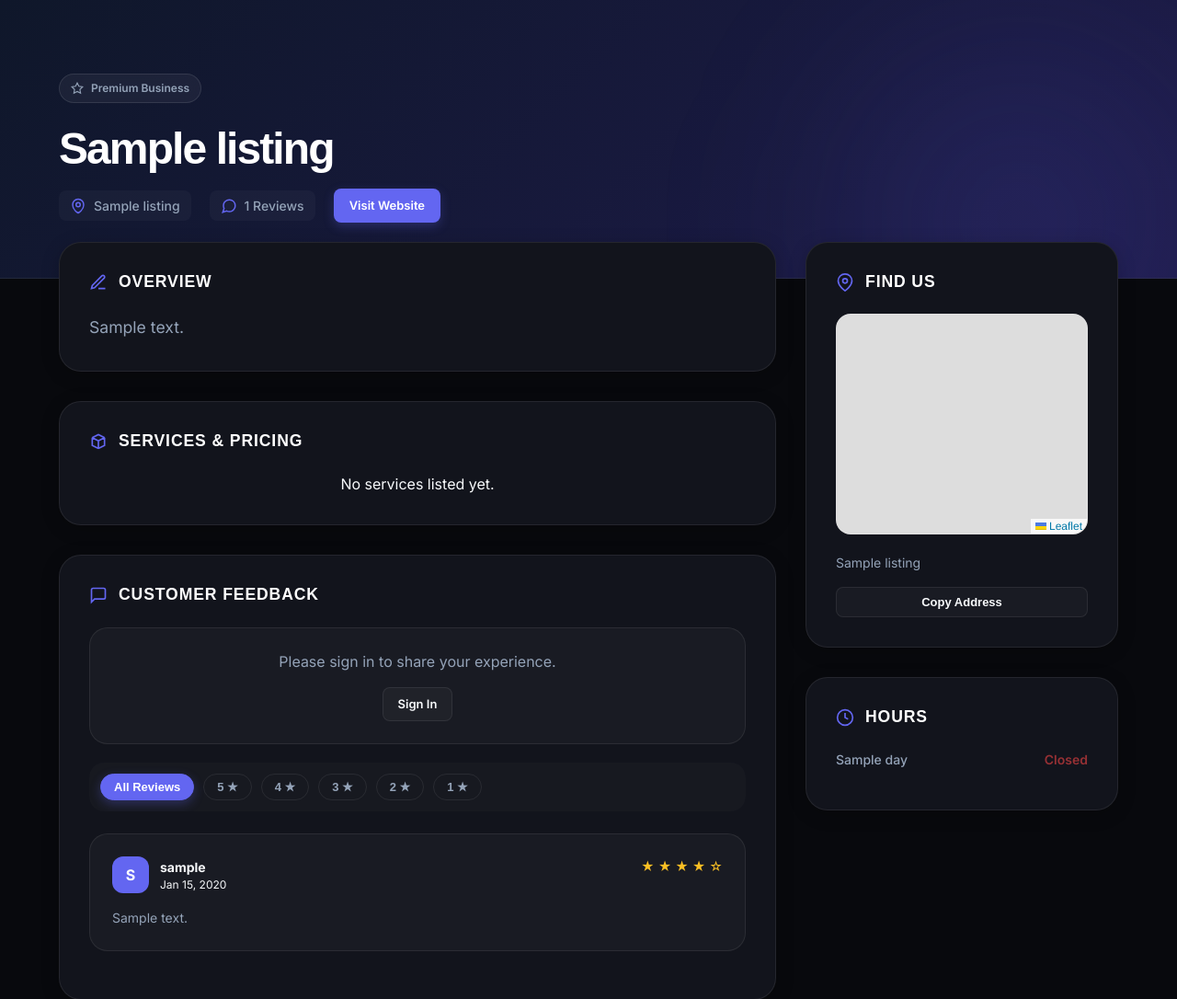
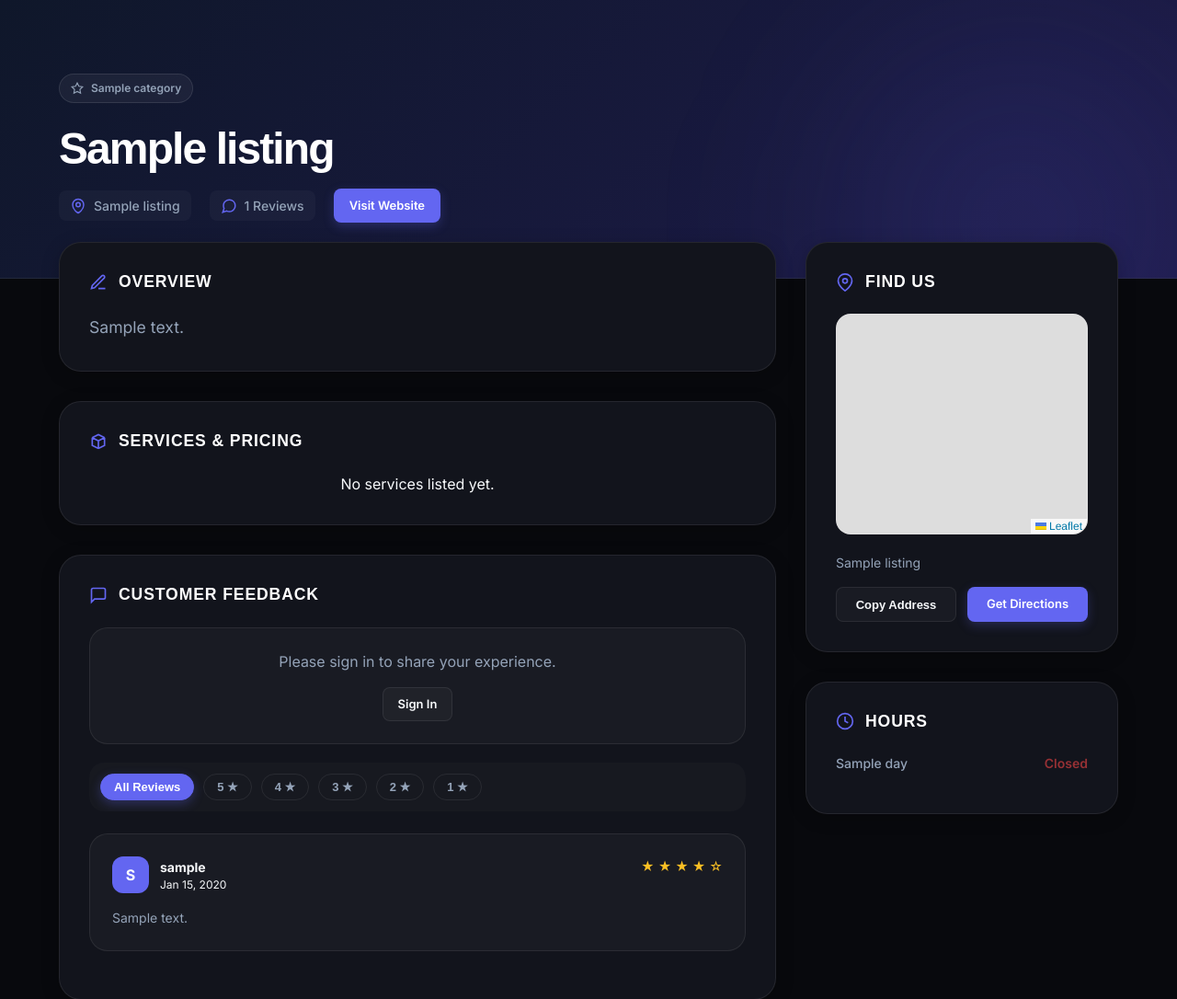
Before and after one commit to sureshdulupolai/WebMaps, a Django app: template templates/maps/listing_detail.html in a window 1280 px wide. Shown: the part 72-1158 px from the top of the page at 92% size. Run offline with Django 4.2, Linux system fonts and the light colour scheme; tables that the repository leaves empty hold one stand-in row (values such as "Sample post"); the template is opened without the code that fills it: values that come from a table or form of the project are taken from there, most other values are stand-ins (such as "Sample title", 1, 10 or a date in 2020); data that the repository does not hold is empty; a map, chart or similar area stays blank.

Commit message:
adding update on listing page of details on map data

```diff
--- a/templates/maps/listing_detail.html
+++ b/templates/maps/listing_detail.html
@@ -431,7 +431,7 @@
   <div class="container hero-content">
     <div class="hero-badge">
       <svg width="14" height="14" viewBox="0 0 24 24" fill="none" stroke="currentColor" stroke-width="2"><path d="M12 2l3.09 6.26L22 9.27l-5 4.87 1.18 6.88L12 17.77l-6.18 3.25L7 14.14 2 9.27l6.91-1.01L12 2z"/></svg>
-      {{ listing.category|default:"Premium Business" }}
+      {{ listing.category.name|default:"Premium Business" }}
     </div>
     <h1 class="hero-title">{{ listing.company_name }}</h1>
     <div class="hero-meta">
@@ -615,7 +615,10 @@
         <p class="text-sm text-secondary mb-4">
           {{ listing.location_name }}
         </p>
-        <button class="btn btn-outline btn-sm btn-block" onclick="copyAddress()">Copy Address</button>
+        <div class="d-flex gap-3">
+          <button class="btn btn-outline btn-sm flex-1" onclick="copyAddress()">Copy Address</button>
+          <a href="https://www.google.com/maps/dir/?api=1&destination={{ listing.latitude }},{{ listing.longitude }}" target="_blank" class="btn btn-primary btn-sm flex-1" style="display: flex; justify-content: center; align-items: center; text-decoration: none;">Get Directions</a>
+        </div>
       </div>
 
       <!-- Operating Hours -->
```
Also changed, not shown: 1 other file.
